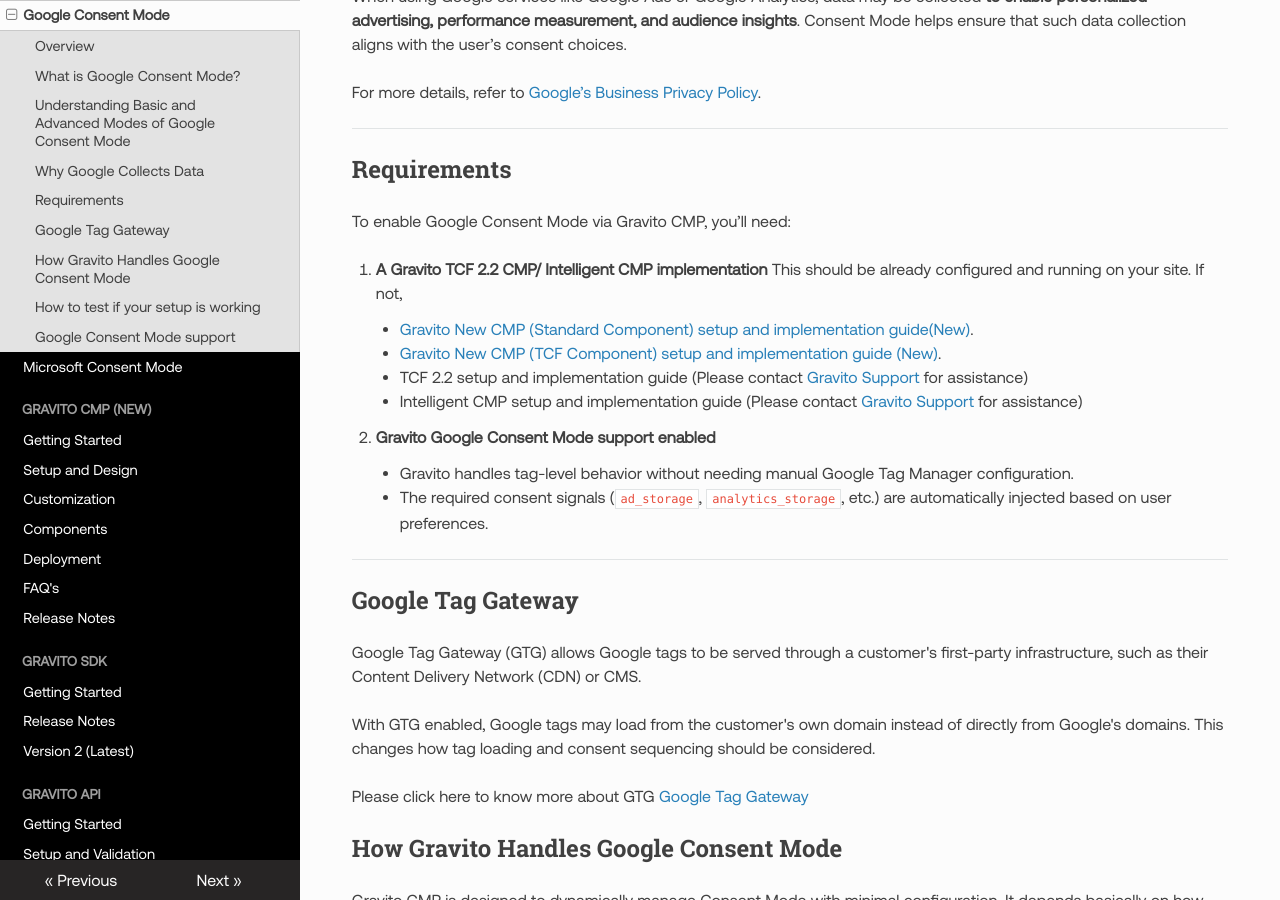
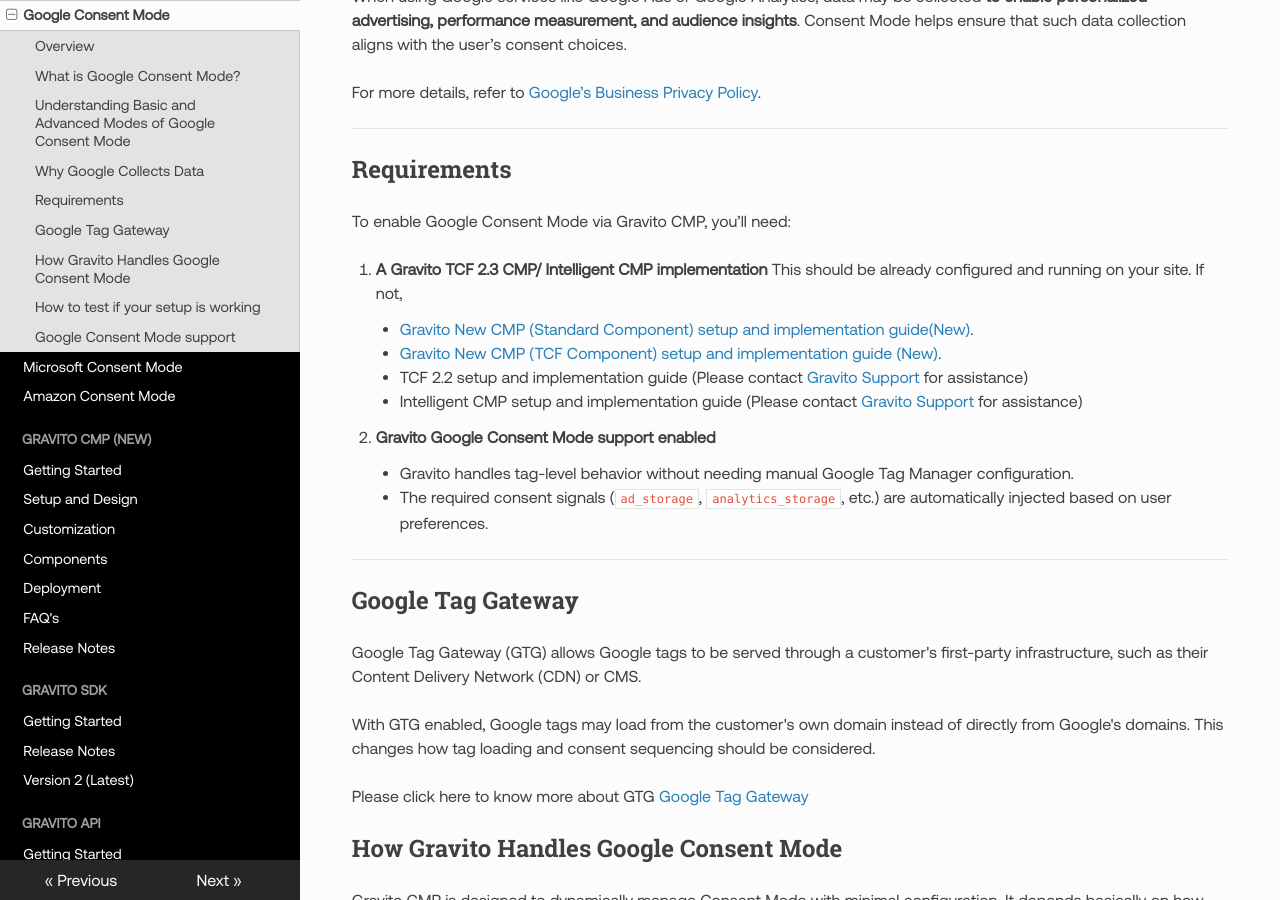
Before and after one commit to GravitoLtd/gravitoltd.github.io, an MkDocs documentation site: the page built from docs/Consent_Management/Google_consent_mode.md, in a window 1280 px wide and 900 px high, scrolled down 1390 px. Built offline with MkDocs 1.6.1, drawn with Linux system fonts in a browser that asks for light colours; nearby versions of some CDN libraries; comment, search, counter and statistics services are not loaded.

Commit message:
adding amazon consent mode

```diff
--- a/docs/Consent_Management/Google_consent_mode.md
+++ b/docs/Consent_Management/Google_consent_mode.md
@@ -51,7 +51,7 @@
 
 To enable Google Consent Mode via Gravito CMP, you’ll need:
 
-1. **A Gravito TCF 2.2 CMP/ Intelligent CMP implementation**
+1. **A Gravito TCF 2.3 CMP/ Intelligent CMP implementation**
 This should be already configured and running on your site. If not,
 
       - [Gravito New CMP (Standard Component) setup and implementation guide(New)](../Gravito_V6_CMP/Components/StandardCMP/Gravito_cmp_gcmv2.md).
--- a/mkdocs.yml
+++ b/mkdocs.yml
@@ -30,6 +30,7 @@
       - IAB TCF: 'Consent_Management/Iab_tcf.md'
       - Google Consent Mode: 'Consent_Management/Google_consent_mode.md'
       - Microsoft Consent Mode: 'Consent_Management/Microsoft_consent_mode.md'
+      - Amazon Consent Mode : 'Consent_Management/Amazon_consent_mode.md'
   - Gravito CMP (New):
       - Getting Started: 'Gravito_V6_CMP/Getting_Started.md'
       - Setup and Design: 'Gravito_V6_CMP/Setup_and_Design.md'
```
Also changed, not shown: docs/Consent_Management/Amazon_consent_mode.md (added, +35 -0 lines).
